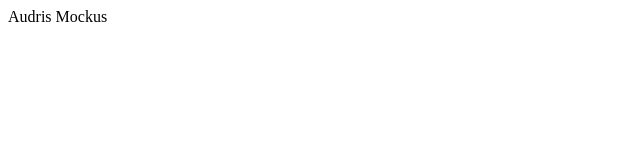
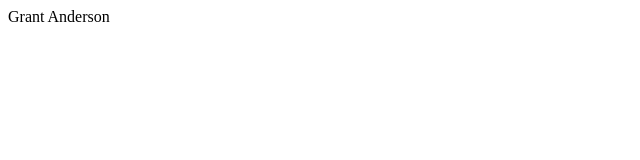
Before and after one commit to Gr-Anderson/webserver, a plain HTML site: page index.html in a window 1280 px wide. Shown: the full height of the page, 0-640 px from the left. Drawn offline with Linux system fonts and the light colour scheme.

Commit message:
Changing index.html

```diff
--- a/index.html
+++ b/index.html
@@ -1,5 +1,5 @@
 <html>
 <body>
-Audris Mockus
+Grant Anderson
 </body>
 </html>
```
